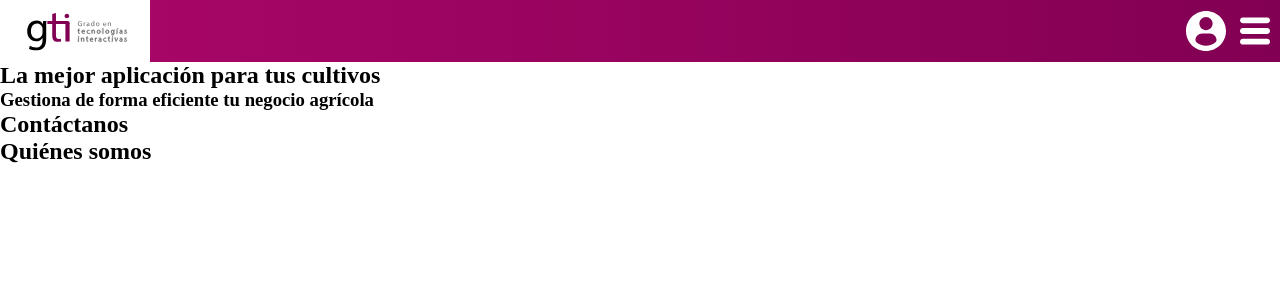
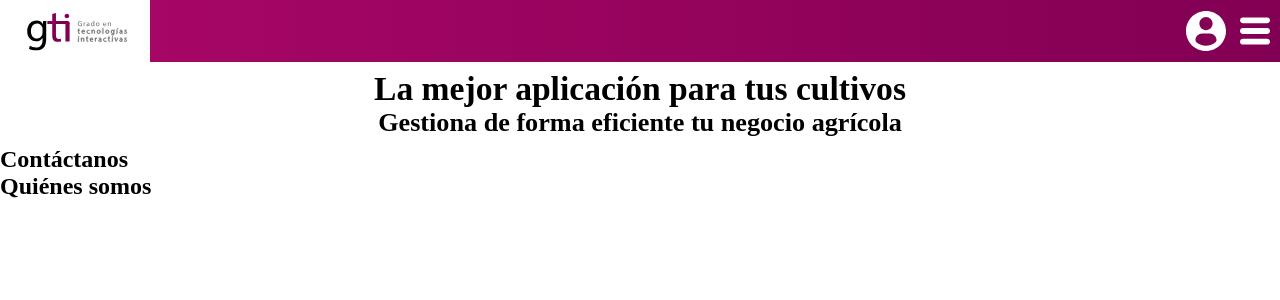
Before and after one commit to danialfaro/Proyecto-Web-GTi, a PHP site: page / in a window 1280 px wide. Shown: the top 300 px of the page. Run offline with PHP 8.4, Linux system fonts and the light colour scheme.

Commit message:
Update estilos.css

```diff
--- a/css/estilos.css
+++ b/css/estilos.css
@@ -58,3 +58,14 @@ button {
 button:focus {
     outline: none;
 }
+
+@import url('https://fonts.googleapis.com/css2?family=Open+Sans&family=Poppins:wght@700&display=swap');
+
+.textos-landing-page{
+    font-family: 'Poppins';
+    font-size: 1.4em;
+    font-weight:bolder;
+    padding: 8px 0;
+    text-align: center;
+
+}
```
